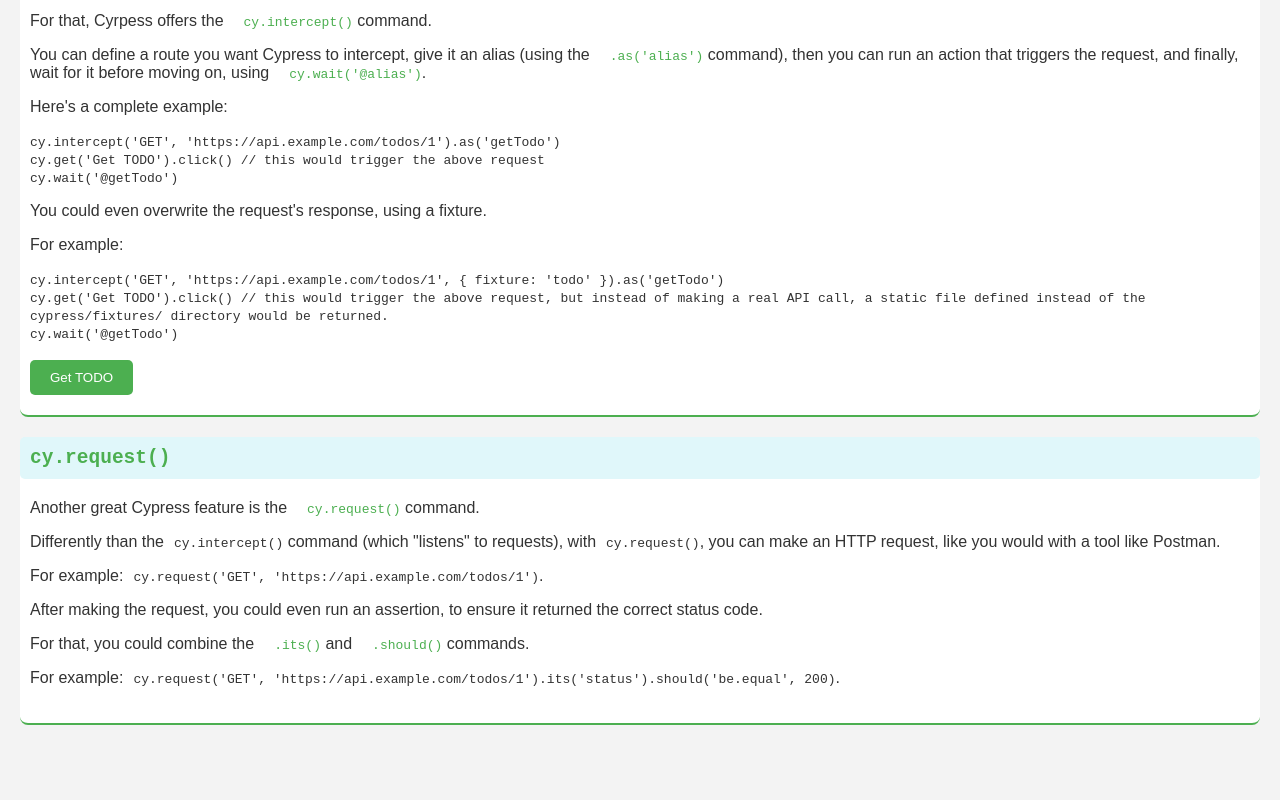
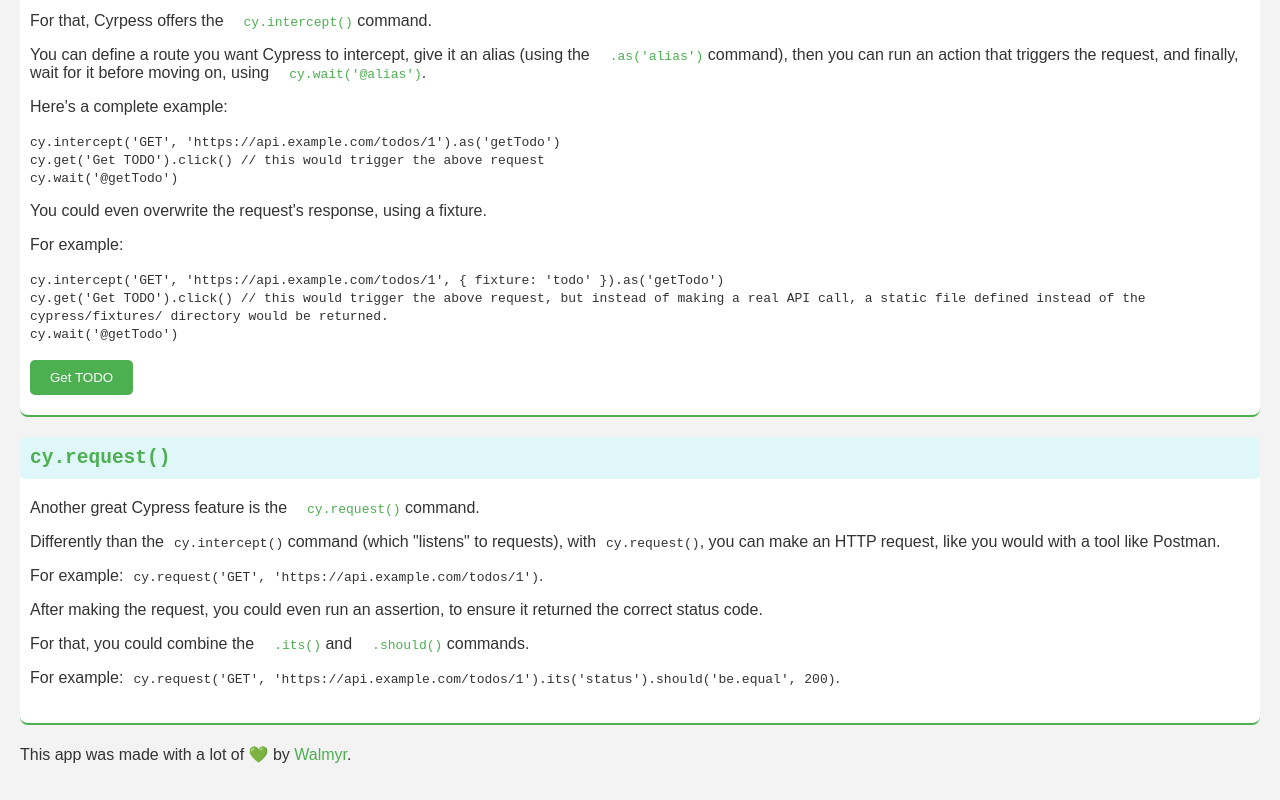
Before and after one commit to wlsf82/cypress-playground, a website: page src/index.html in a window 1280 px wide. Shown: the part 2980-3780 px from the top of the page. Before the commit the page ends 3745 px from the top, so only its background shows below. Drawn offline with Linux system fonts and the light colour scheme.

Commit message:
Add foother on html

```diff
--- a/src/index.html
+++ b/src/index.html
@@ -159,6 +159,9 @@
         <p>For example:<code>cy.request('GET', 'https://api.example.com/todos/1').its('status').should('be.equal', 200)</code>.</p>
       </div>
     </div>
+    <footer>
+      <p>This app was made with a lot of 💚 by <a href="https://walmyr.dev" target="_blank">Walmyr</a>.</p>
+    </footer>
     <script src="script.js"></script>
   </body>
 </html>
```
